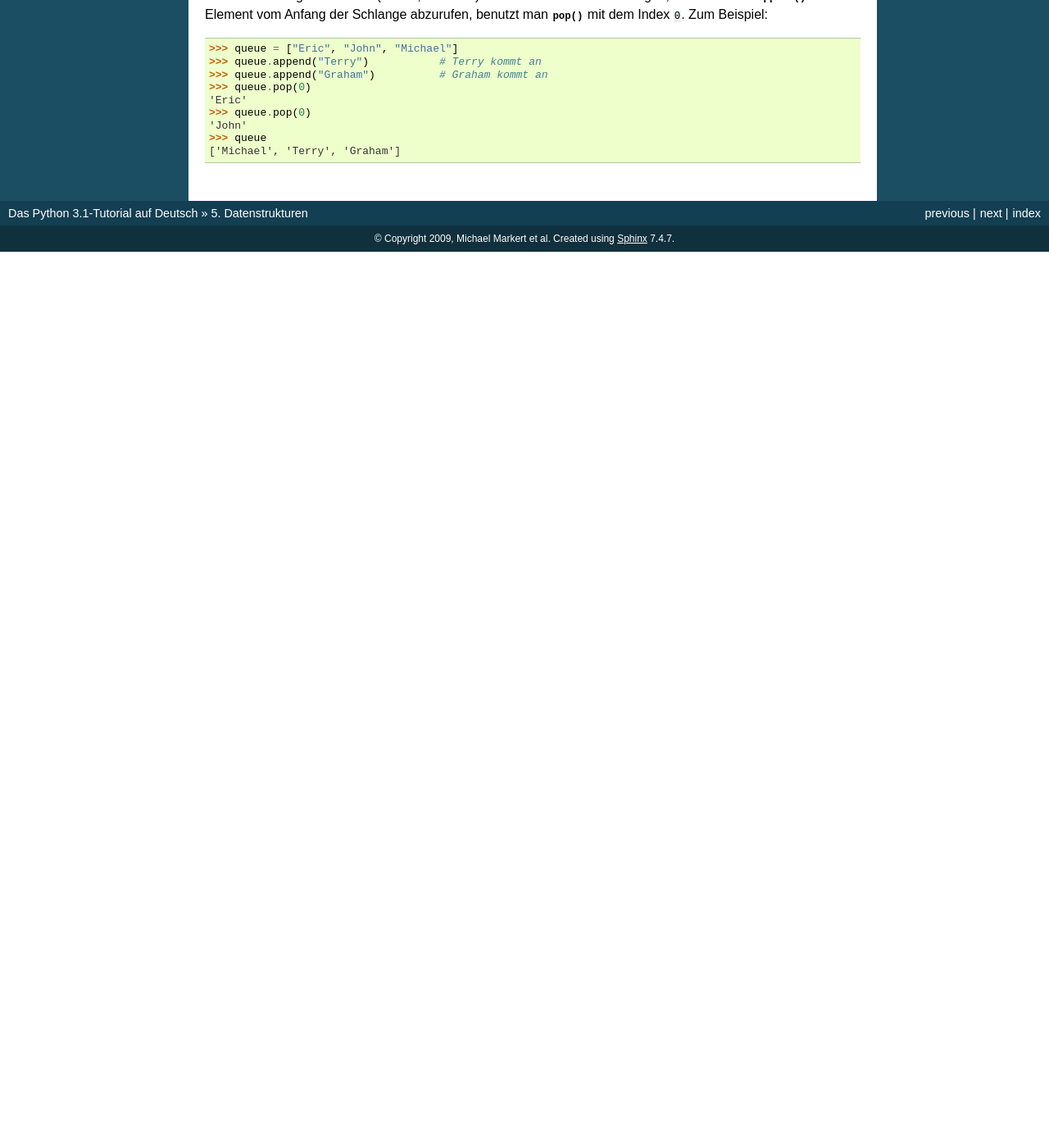
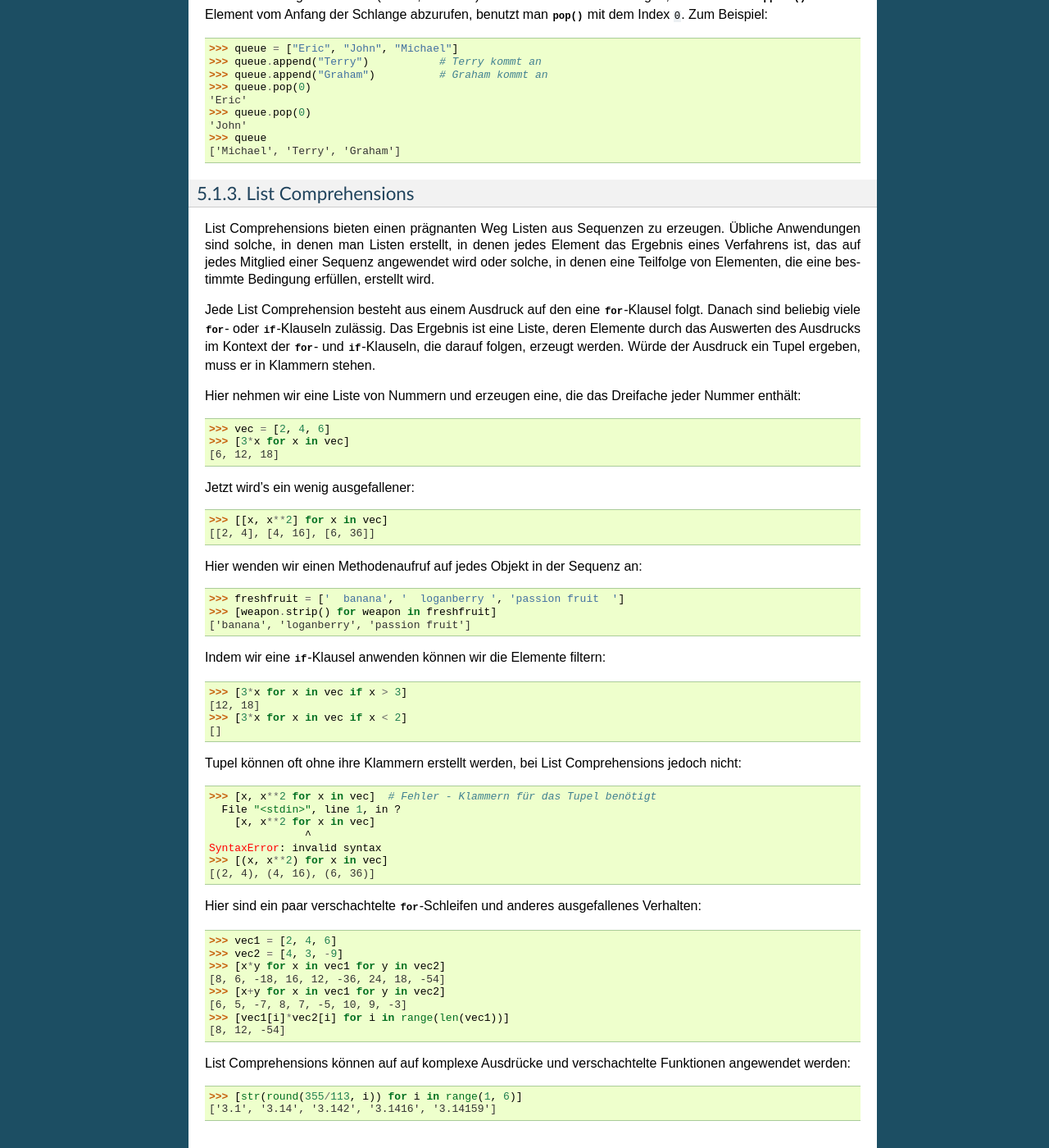
Before and after one commit to cofi/py-tutorial-de, a Sphinx documentation site: the page built from source/datastructures.rst, in a window 1280 px wide and 1400 px high, scrolled down 1797 px. Shown: the whole window at 82% size. Built offline with Sphinx 7.4.7, drawn with Linux system fonts in a browser that asks for light colours; before the commit the page ends 2104 px from its top, so only the background shows below that; some of the changed text lies outside the part shown.

Commit message:
Translated 5.1.3 (Issue #21)

```diff
--- a/source/datastructures.rst
+++ b/source/datastructures.rst
@@ -149,3 +149,75 @@ Schlange abzurufen, benutzt man :meth:`pop` mit dem Index ``0``. Zum Beispiel::
     'John'
     >>> queue
     ['Michael', 'Terry', 'Graham']
+
+
+List Comprehensions
+-------------------
+
+List Comprehensions bieten einen prägnanten Weg Listen aus Sequenzen zu
+erzeugen. Übliche Anwendungen sind solche, in denen man Listen erstellt, in
+denen jedes Element das Ergebnis eines Verfahrens ist, das auf jedes Mitglied
+einer Sequenz angewendet wird oder solche, in denen eine Teilfolge von
+Elementen, die eine bestimmte Bedingung erfüllen, erstellt wird.
+
+Jede List Comprehension besteht aus einem Ausdruck auf den eine
+:keyword:`for`-Klausel folgt. Danach sind beliebig viele :keyword:`for`- oder
+:keyword:`if`-Klauseln zulässig. Das Ergebnis ist eine Liste, deren Elemente
+durch das Auswerten des Ausdrucks im Kontext der :keyword:`for`- und
+:keyword:`if`-Klauseln, die darauf folgen, erzeugt werden. Würde der Ausdruck
+ein Tupel ergeben, muss er in Klammern stehen.
+
+Hier nehmen wir eine Liste von Nummern und erzeugen eine, die das Dreifache
+jeder Nummer enthält::
+
+    >>> vec = [2, 4, 6]
+    >>> [3*x for x in vec]
+    [6, 12, 18]
+
+Jetzt wird's ein wenig ausgefallener::
+
+    >>> [[x, x**2] for x in vec]
+    [[2, 4], [4, 16], [6, 36]]
+
+Hier wenden wir einen Methodenaufruf auf jedes Objekt in der Sequenz an::
+
+
+    >>> freshfruit = ['  banana', '  loganberry ', 'passion fruit  ']
+    >>> [weapon.strip() for weapon in freshfruit]
+    ['banana', 'loganberry', 'passion fruit']
+
+Indem wir eine :keyword:`if`-Klausel anwenden können wir die Elemente filtern::
+
+   >>> [3*x for x in vec if x > 3]
+   [12, 18]
+   >>> [3*x for x in vec if x < 2]
+   []
+
+Tupel können oft ohne ihre Klammern erstellt werden, bei List Comprehensions
+jedoch nicht::
+
+   >>> [x, x**2 for x in vec]  # Fehler - Klammern für das Tupel benötigt
+     File "<stdin>", line 1, in ?
+       [x, x**2 for x in vec]
+                  ^
+   SyntaxError: invalid syntax
+   >>> [(x, x**2) for x in vec]
+   [(2, 4), (4, 16), (6, 36)]
+
+Hier sind ein paar verschachtelte :keyword:`for`-Schleifen und anderes
+ausgefallenes Verhalten::
+
+   >>> vec1 = [2, 4, 6]
+   >>> vec2 = [4, 3, -9]
+   >>> [x*y for x in vec1 for y in vec2]
+   [8, 6, -18, 16, 12, -36, 24, 18, -54]
+   >>> [x+y for x in vec1 for y in vec2]
+   [6, 5, -7, 8, 7, -5, 10, 9, -3]
+   >>> [vec1[i]*vec2[i] for i in range(len(vec1))]
+   [8, 12, -54]
+
+List Comprehensions können auf auf komplexe Ausdrücke und verschachtelte
+Funktionen angewendet werden::
+
+   >>> [str(round(355/113, i)) for i in range(1, 6)]
+   ['3.1', '3.14', '3.142', '3.1416', '3.14159']
```
